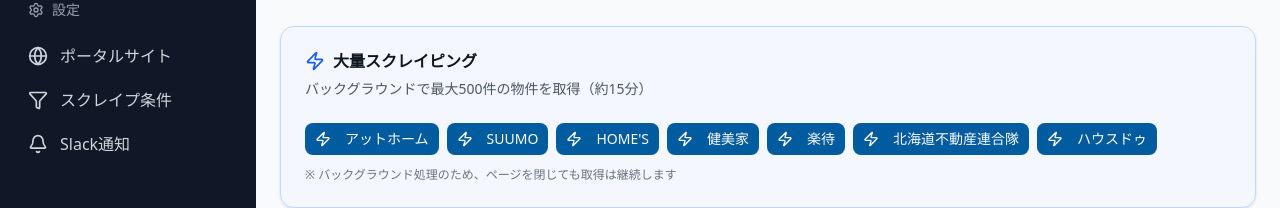
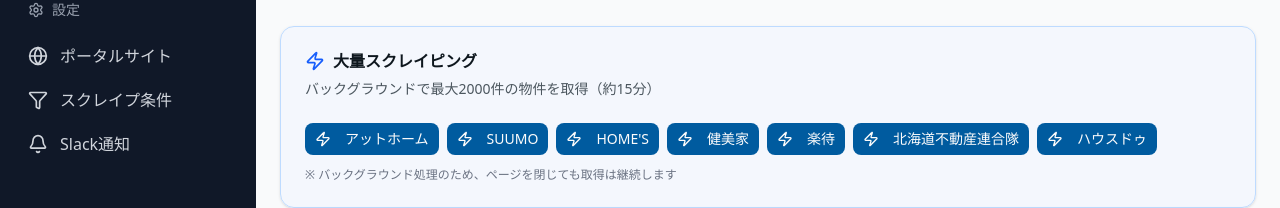
Before and after one commit to chiba-blip/minpakun, a Next.js app: page / in a window 1280 px wide. Shown: the part 264-472 px from the top of the page. Built offline with nearby package versions, Linux system fonts and the light colour scheme; no server answers.

Commit message:
feat: 大量スクレイピングを最大2000件に拡張

```diff
--- a/src/app/page.tsx
+++ b/src/app/page.tsx
@@ -127,7 +127,7 @@
   }
 
   async function scrapeBulk(siteKey: string, siteName: string) {
-    if (!confirm(`${siteName}から大量の物件を取得します（最大500件、約15分）。\n\nバックグラウンドで処理されるため、ページを閉じても処理は継続します。\n\n実行しますか？`)) {
+    if (!confirm(`${siteName}から大量の物件を取得します（最大2000件、約15分）。\n\nバックグラウンドで処理されるため、ページを閉じても処理は継続します。\n\n実行しますか？`)) {
       return;
     }
 
@@ -238,7 +238,7 @@
             大量スクレイピング
           </CardTitle>
           <CardDescription>
-            バックグラウンドで最大500件の物件を取得（約15分）
+            バックグラウンドで最大2000件の物件を取得（約15分）
           </CardDescription>
         </CardHeader>
         <CardContent>
```
Also changed, not shown: 2 other files (tests, documents, lock files or other folders).
